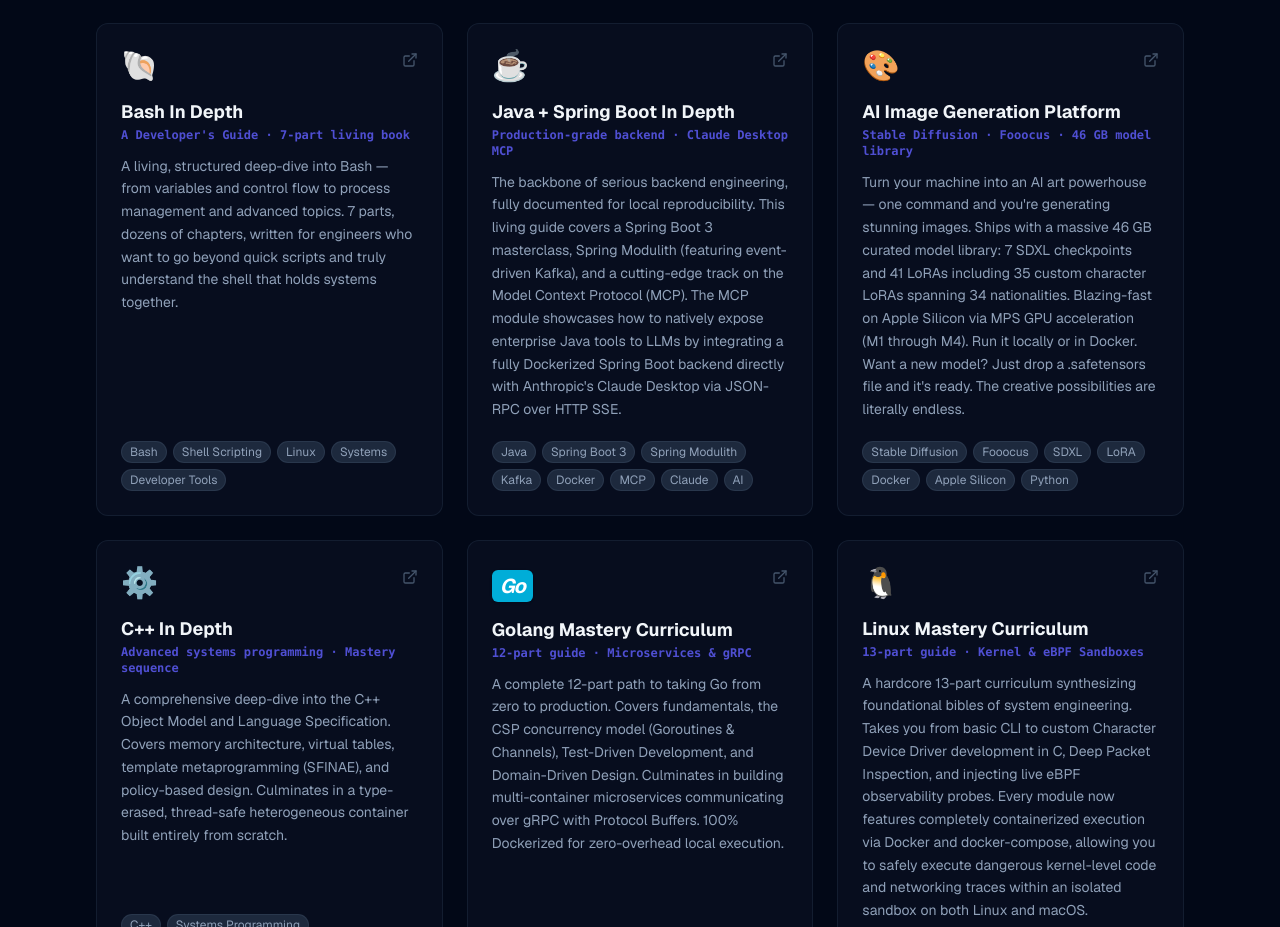
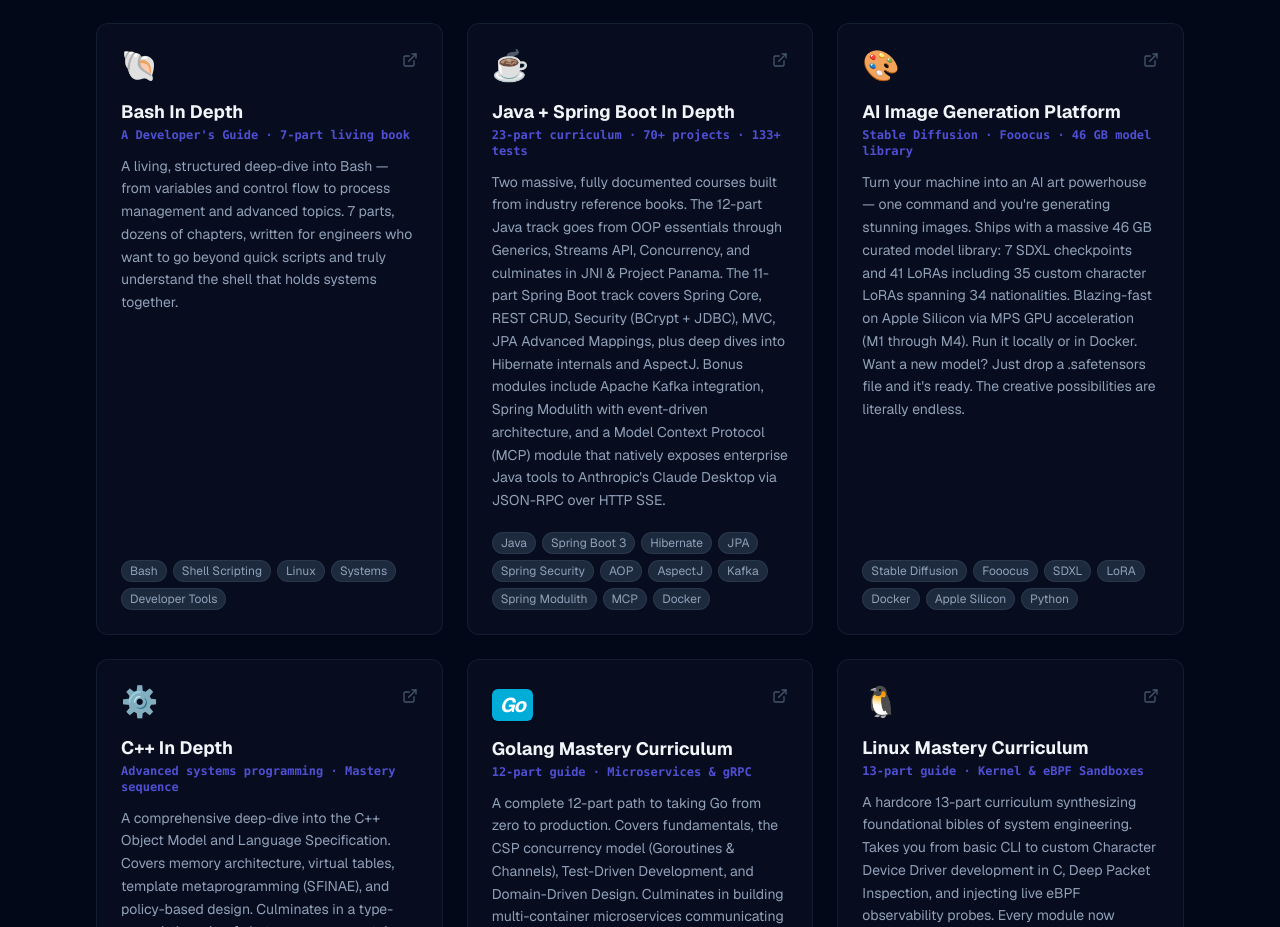
Before and after one commit to chemacabeza/chemacabeza-dev, a Next.js app: page /projects in a window 1280 px wide. Shown: the part 1300-2227 px from the top of the page. Built offline with nearby package versions, Linux system fonts and the light colour scheme.

Commit message:
Update Java + Spring Boot project description with full 23-part curriculum scope

```diff
--- a/app/projects/page.tsx
+++ b/app/projects/page.tsx
@@ -59,10 +59,10 @@ const githubProjects = [
         url: "https://github.com/chemacabeza/my-github-projects/tree/master/JavaSpringBoot",
         emoji: "☕",
         title: "Java + Spring Boot In Depth",
-        subtitle: "Production-grade backend · Claude Desktop MCP",
+        subtitle: "23-part curriculum · 70+ projects · 133+ tests",
         description:
-            "The backbone of serious backend engineering, fully documented for local reproducibility. This living guide covers a Spring Boot 3 masterclass, Spring Modulith (featuring event-driven Kafka), and a cutting-edge track on the Model Context Protocol (MCP). The MCP module showcases how to natively expose enterprise Java tools to LLMs by integrating a fully Dockerized Spring Boot backend directly with Anthropic's Claude Desktop via JSON-RPC over HTTP SSE.",
-        tags: ["Java", "Spring Boot 3", "Spring Modulith", "Kafka", "Docker", "MCP", "Claude", "AI"],
+            "Two massive, fully documented courses built from industry reference books. The 12-part Java track goes from OOP essentials through Generics, Streams API, Concurrency, and culminates in JNI & Project Panama. The 11-part Spring Boot track covers Spring Core, REST CRUD, Security (BCrypt + JDBC), MVC, JPA Advanced Mappings, plus deep dives into Hibernate internals and AspectJ. Bonus modules include Apache Kafka integration, Spring Modulith with event-driven architecture, and a Model Context Protocol (MCP) module that natively exposes enterprise Java tools to Anthropic's Claude Desktop via JSON-RPC over HTTP SSE.",
+        tags: ["Java", "Spring Boot 3", "Hibernate", "JPA", "Spring Security", "AOP", "AspectJ", "Kafka", "Spring Modulith", "MCP", "Docker"],
     },
     {
         repo: "AI-related",
```
